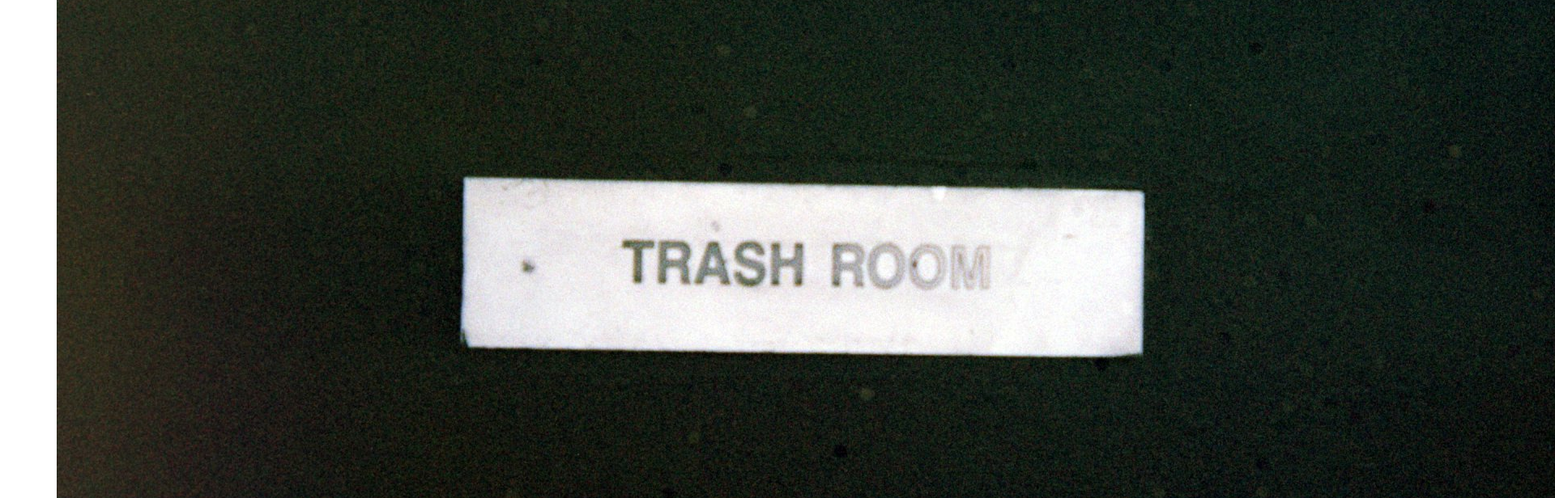
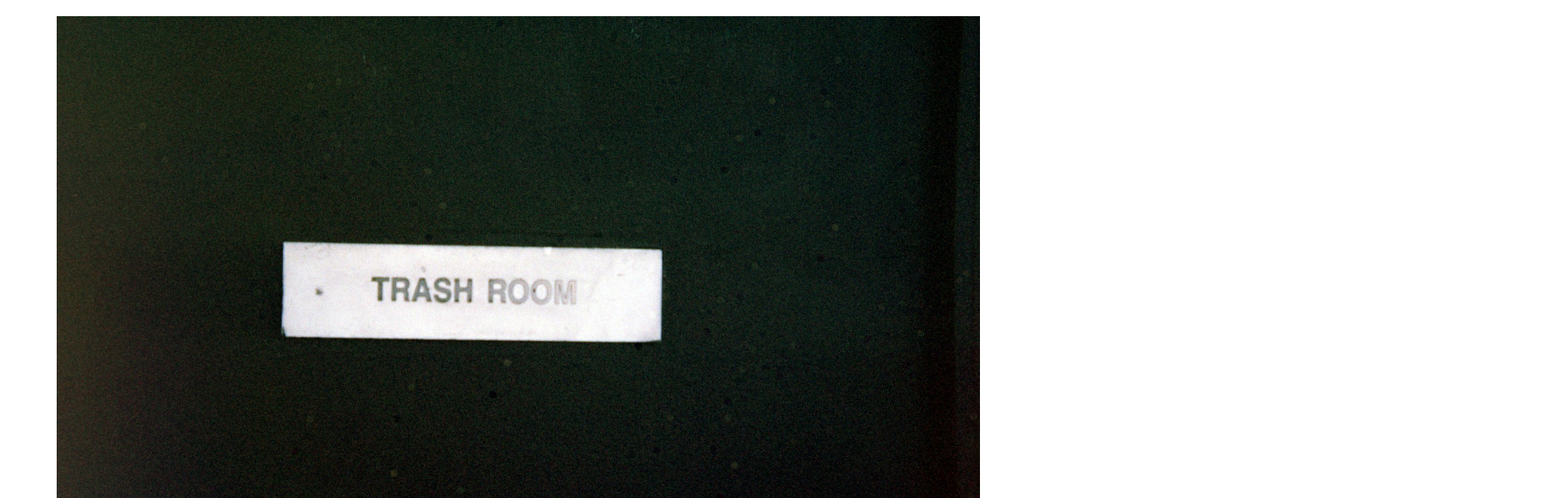
Before and after one commit to hessaum/hessaum.github.io, a plain HTML site: page index.html in a window 1280 px wide. Shown: the top 616 px of the page at 81% size, 1920 px wide, since content can reach past the window. Drawn offline with nearby package versions, Linux system fonts and the light colour scheme.

Commit message:
Update index.html
Fixed image width

```diff
--- a/index.html
+++ b/index.html
@@ -18,7 +18,7 @@
   <body>
   	<div class="container d-flex h-100">
 	    <div class="row justify-content-center align-self-center">
-	        <img src="assets/trashroom.jpg" alt="Trash Room Door Sign" class="img-responsive">
+	        <img style="width: 100%" src="assets/trashroom.jpg" alt="Trash Room Door Sign" class="img-responsive">
 	    </div>
 	</div>
 
```
